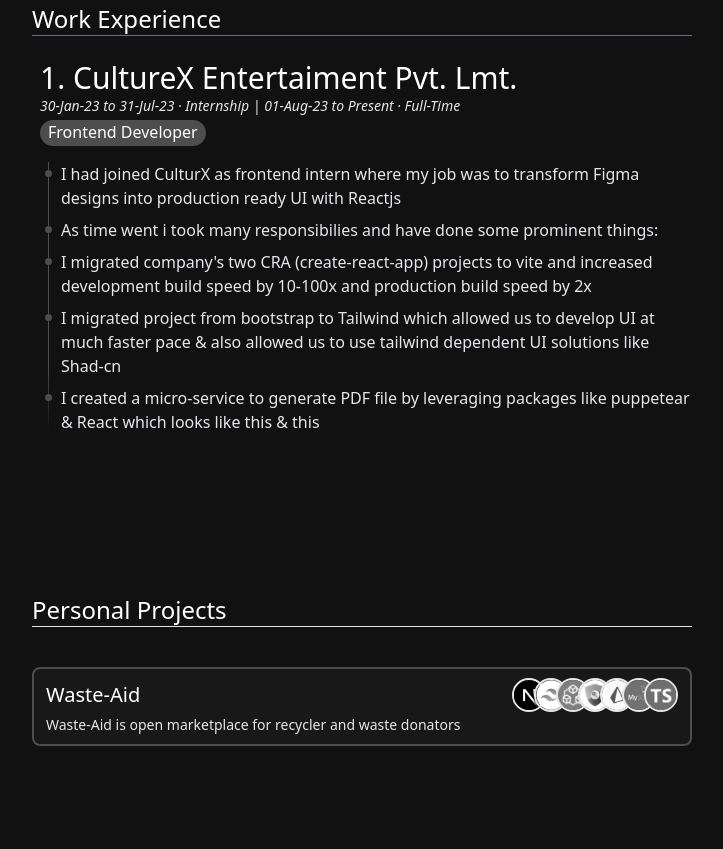
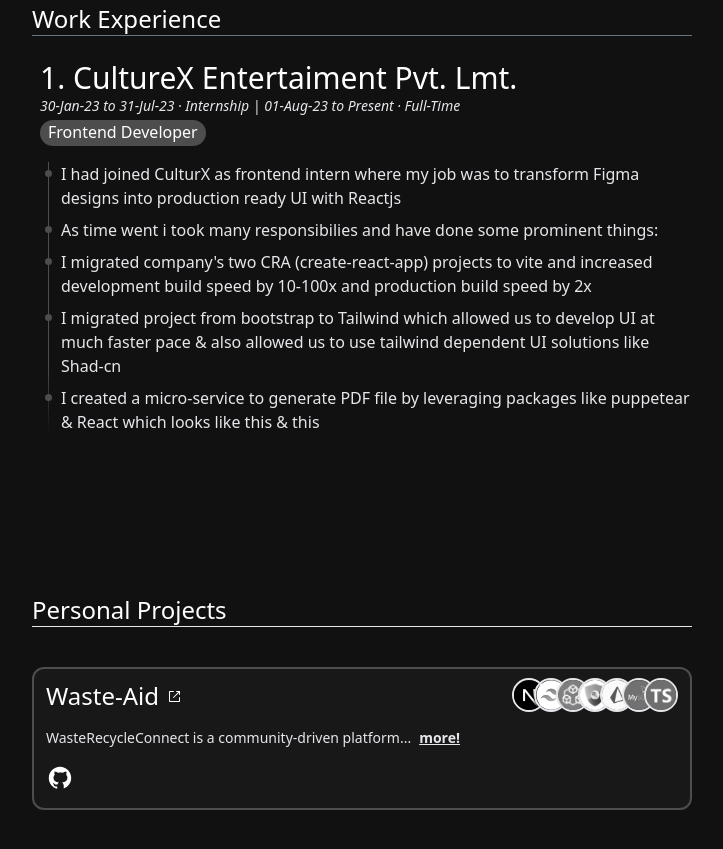
Before and after one commit to kevalmiistry/portfolio-astro, an Astro site: page / in a window 1280 px wide. Shown: the part 513-1362 px from the top of the page, without its empty margins (278-1001 px from the left). Before the commit the page ends 1339 px from the top, so only its background shows below. Built offline with nearby package versions, Linux system fonts and the light colour scheme; Astro itself is replaced by a stand-in of ours.

Commit message:
FEAT: adding final project card UI

```diff
--- /dev/null
+++ b/src/components/GitHubLogo.astro
@@ -0,0 +1,11 @@
+<svg
+    fill="#FFFFFF"
+    xmlns="http://www.w3.org/2000/svg"
+    viewBox="0 0 30 30"
+    width="28px"
+    height="28px"
+>
+    <path
+        d="M15,3C8.373,3,3,8.373,3,15c0,5.623,3.872,10.328,9.092,11.63C12.036,26.468,12,26.28,12,26.047v-2.051 c-0.487,0-1.303,0-1.508,0c-0.821,0-1.551-0.353-1.905-1.009c-0.393-0.729-0.461-1.844-1.435-2.526 c-0.289-0.227-0.069-0.486,0.264-0.451c0.615,0.174,1.125,0.596,1.605,1.222c0.478,0.627,0.703,0.769,1.596,0.769 c0.433,0,1.081-0.025,1.691-0.121c0.328-0.833,0.895-1.6,1.588-1.962c-3.996-0.411-5.903-2.399-5.903-5.098 c0-1.162,0.495-2.286,1.336-3.233C9.053,10.647,8.706,8.73,9.435,8c1.798,0,2.885,1.166,3.146,1.481C13.477,9.174,14.461,9,15.495,9 c1.036,0,2.024,0.174,2.922,0.483C18.675,9.17,19.763,8,21.565,8c0.732,0.731,0.381,2.656,0.102,3.594 c0.836,0.945,1.328,2.066,1.328,3.226c0,2.697-1.904,4.684-5.894,5.097C18.199,20.49,19,22.1,19,23.313v2.734 c0,0.104-0.023,0.179-0.035,0.268C23.641,24.676,27,20.236,27,15C27,8.373,21.627,3,15,3z"
+    ></path>
+</svg>
--- /dev/null
+++ b/src/components/LinkIcon.astro
@@ -0,0 +1,16 @@
+<svg
+    width="15"
+    height="15"
+    viewBox="0 0 15 15"
+    fill="none"
+    xmlns="http://www.w3.org/2000/svg"
+>
+    <path
+        d="M3 2C2.44772 2 2 2.44772 2 3V12C2 12.5523 2.44772 13 3 13H12C12.5523 13 13 12.5523 13 12V8.5C13 8.22386 12.7761 8 12.5 8C12.2239 8 12 8.22386 12 8.5V12H3V3L6.5 3C6.77614 3 7 2.77614 7 2.5C7 2.22386 6.77614 2 6.5 2H3ZM12.8536 2.14645C12.9015 2.19439 12.9377 2.24964 12.9621 2.30861C12.9861 2.36669 12.9996 2.4303 13 2.497L13 2.5V2.50049V5.5C13 5.77614 12.7761 6 12.5 6C12.2239 6 12 5.77614 12 5.5V3.70711L6.85355 8.85355C6.65829 9.04882 6.34171 9.04882 6.14645 8.85355C5.95118 8.65829 5.95118 8.34171 6.14645 8.14645L11.2929 3H9.5C9.22386 3 9 2.77614 9 2.5C9 2.22386 9.22386 2 9.5 2H12.4999H12.5C12.5678 2 12.6324 2.01349 12.6914 2.03794C12.7504 2.06234 12.8056 2.09851 12.8536 2.14645Z"
+        fill="currentColor"
+        fill-rule="evenodd"
+        clip-rule="evenodd"
+        fill-width="2px"
+    >
+    </path>
+</svg>
--- /dev/null
+++ b/src/components/ProjectDescription.tsx
@@ -0,0 +1,33 @@
+import { useState } from "react"
+
+const ProjectDescription = ({ description }: { description: String }) => {
+    const [expand, setExpand] = useState(false)
+
+    return (
+        <p className="mt-4 text-sm text-gray-200 transition-all">
+            {description.length > 50 && !expand ? (
+                <>
+                    {description.substring(0, 50) + "..."}
+                    <button
+                        className="ml-2 font-semibold underline"
+                        onClick={() => setExpand(true)}
+                    >
+                        more!
+                    </button>
+                </>
+            ) : (
+                <>
+                    {description}
+                    <button
+                        className="ml-2 font-semibold underline"
+                        onClick={() => setExpand(false)}
+                    >
+                        less!
+                    </button>
+                </>
+            )}
+        </p>
+    )
+}
+
+export default ProjectDescription
--- /dev/null
+++ b/src/components/TechStackGroup.astro
@@ -0,0 +1,26 @@
+---
+interface Props {
+    idx: number
+    item: {
+        src: string
+        alt: string
+    }
+}
+
+const { idx, item } = Astro.props
+---
+
+<div
+    class={`group relative z-[${10 - idx}] -ml-3 h-[34px] w-[34px] rounded-full border-2 transition-all hover:z-20 hover:-translate-y-1 hover:scale-110`}
+>
+    <img
+        src={item.src}
+        alt={item.alt}
+        class={`object-contain grayscale hover:grayscale-0`}
+    />
+    <span
+        class="absolute left-1/2 top-0 w-max -translate-x-1/2 rounded bg-gray-600 p-0 px-1.5 text-xs opacity-0 transition-all group-hover:-top-full group-hover:opacity-100"
+    >
+        {item.alt}
+    </span>
+</div>
--- a/src/pages/index.astro
+++ b/src/pages/index.astro
@@ -1,5 +1,10 @@
 ---
 import Layout from "../layouts/Layout.astro"
+import TechStackGroup from "../components/TechStackGroup.astro"
+import GitHubLogo from "../components/GitHubLogo.astro"
+import LinkIcon from "../components/LinkIcon.astro"
+import ProjectDescription from "../components/ProjectDescription.tsx"
+
 const wasteAidTechStack = [
     {
         src: "./logos/next.png",
@@ -30,23 +35,28 @@ const wasteAidTechStack = [
         alt: "TypeScript",
     },
 ]
+
+const description =
+    "WasteRecycleConnect is a community-driven platform fostering environmental sustainability. Users can create posts showcasing recyclable waste, facilitating connections with others eager to recycle. Donors generate a donation token with a QR code, signaling their commitment to cover shipping costs. The sender attaches this QR code to the parcel, and upon arrival, aid-men (post creators) scan it, notifying donors that their contribution has reached the right place. It's a seamless, transparent, and collaborative effort for a greener future, where users connect, recycle, and make a positive impact on the environment. No direct monetary transactions are involved; it's all about people coming together to create a sustainable world."
 ---
 
 <Layout title="Keval Mistry">
     <main class="max-w-[700px] px-5 py-20 mx-auto">
+        <div>
             <h1 class="text-3xl font-semibold">Hi 👋</h1>
             <h1 class="mt-2 text-4xl font-bold">I'm Keval</h1>
             <p class="mt-6 leading-6">
                 And I'm just a guy who's into programming, more specifically web
-            development. I've been working in the web development space for more
-            than 2 years individually and for 1 year professionally. My
+                development. I've been working in the web development space for
+                more than 2 years individually and for 1 year professionally. My
                 strongest point is frontend, and (yeah, you guessed it right!) I
-            specialize in React and its ecosystem. I also take part in backend
-            tasks from time to time, and in 2024, one of my goals is to learn
-            more about backend development that scales. Also, I'm a big
-            developer experience and tooling enthusiast; I love seeing low-level
-            languages like Rust and Go penetrating this space.
+                specialize in React and its ecosystem. I also take part in
+                backend tasks from time to time, and in 2024, one of my goals is
+                to learn more about backend development that scales. Also, I'm a
+                big developer experience and tooling enthusiast; I love seeing
+                low-level languages like Rust and Go penetrating this space.
             </p>
+        </div>
 
         <div class="mt-40">
             <p class="text-2xl font-medium">Work Experience</p>
@@ -120,35 +130,42 @@ const wasteAidTechStack = [
             <div class="w-full border-t mb-10"></div>
 
             <div
-                class="border-2 rounded-lg border-[#4d4d4d] bg-[#4d4d4d20] py-2 px-3"
+                class="border-2 rounded-xl border-[#4d4d4d] bg-[#4d4d4d20] py-2 pb-4 px-3"
             >
-                <div class="flex items-center justify-between">
-                    <p class="text-xl font-medium flex-1">Waste-Aid</p>
+                <div class="flex items-end justify-between">
+                    <h6 class="text-2xl hover:underline font-medium flex-1">
+                        <a
+                            href="https://waste-aid.kevalmiistry.me/"
+                            target="_blank"
+                            rel="noopener noreferrer"
+                            class="flex items-center gap-2"
+                        >
+                            Waste-Aid
+                            <LinkIcon />
+                        </a>
+                    </h6>
                     <div
                         class="flex h-[35px] w-full flex-1 items-center justify-end"
                     >
                         {
                             wasteAidTechStack.map((item, idx) => (
-                                <div
-                                    class={`group relative z-[${10 - idx}] -ml-3 h-[34px] w-[34px] rounded-full border-2 transition-all hover:z-20 hover:-translate-y-1 hover:scale-110`}
-                                >
-                                    <img
-                                        src={item.src}
-                                        alt={item.alt}
-                                        class={`object-contain grayscale hover:grayscale-0`}
-                                    />
-                                    <span class="absolute left-1/2 top-0 w-max -translate-x-1/2 rounded bg-gray-600 p-0 px-1.5 text-xs opacity-0 transition-all group-hover:-top-full group-hover:opacity-100">
-                                        {item.alt}
-                                    </span>
-                                </div>
+                                <TechStackGroup idx={idx} item={item} />
                             ))
                         }
                     </div>
                 </div>
-                <span class="text-gray-200 text-sm">
-                    Waste-Aid is open marketplace for recycler and waste
-                    donators
-                </span>
+
+                <ProjectDescription description={description} client:load />
+
+                <div class="overflow-x-auto flex items-center gap-2 mt-4">
+                    <a
+                        href="https://github.com/kevalmiistry/waste-aid"
+                        target="_blank"
+                        rel="noopener noreferrer"
+                    >
+                        <GitHubLogo />
+                    </a>
+                </div>
             </div>
         </div>
     </main>
```
Lines whose indentation alone changed are shown as unchanged.
